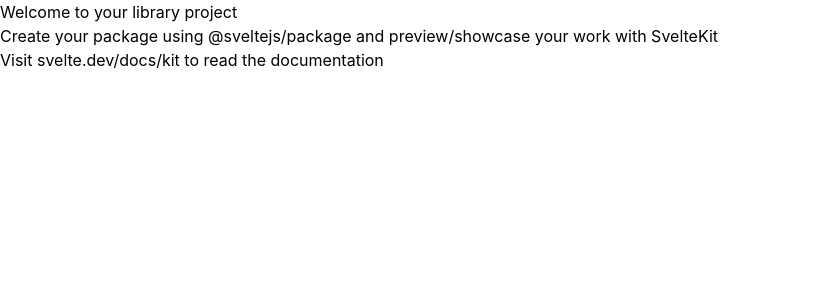
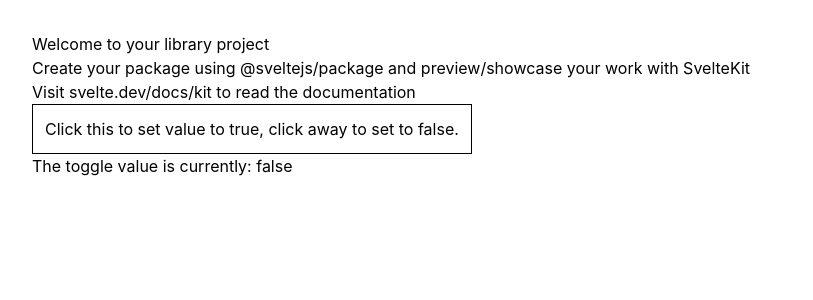
Before and after one commit to mitchsaylor/svelte-click-away, a SvelteKit app: page / in a window 1280 px wide. Shown: the top 300 px of the page, without its empty margins (0-813 px from the left). Built offline with nearby package versions, Linux system fonts and the light colour scheme.

Commit message:
feat: add function

```diff
--- a/package.json
+++ b/package.json
@@ -1,6 +1,7 @@
 {
 	"name": "svelte-click-away",
 	"version": "0.0.1",
+	"license": "MIT",
 	"scripts": {
 		"dev": "vite dev",
 		"build": "vite build && npm run prepack",
--- a/src/app.d.ts
+++ b/src/app.d.ts
@@ -1,5 +1,8 @@
 // See https://svelte.dev/docs/kit/types#app.d.ts
 // for information about these interfaces
+
+/// <reference types="./lib/index.d.ts" />
+
 declare global {
 	namespace App {
 		// interface Error {}
--- /dev/null
+++ b/src/lib/clickAway.ts
@@ -0,0 +1,13 @@
+export function clickAway(node: HTMLElement) {
+	const handleClick = (event: MouseEvent) => {
+		if (node && !node.contains(event.target as HTMLElement) && !event.defaultPrevented) {
+			node.dispatchEvent(new CustomEvent('clickaway', node as CustomEventInit));
+		}
+	};
+	document.addEventListener('click', handleClick, true);
+	return {
+		destroy() {
+			document.removeEventListener('click', handleClick, true);
+		}
+	};
+}
--- /dev/null
+++ b/src/lib/index.d.ts
@@ -0,0 +1,5 @@
+declare namespace svelteHTML {
+	interface HTMLAttributes {
+		onclickaway?: (event: CustomEvent) => void;
+	}
+}
--- a/src/lib/index.ts
+++ b/src/lib/index.ts
@@ -1 +1 @@
-// Reexport your entry components here
+export { clickAway } from '#lib/clickAway.ts';
--- a/src/routes/+page.svelte
+++ b/src/routes/+page.svelte
@@ -1,3 +1,26 @@
-<h1>Welcome to your library project</h1>
-<p>Create your package using @sveltejs/package and preview/showcase your work with SvelteKit</p>
-<p>Visit <a href="https://svelte.dev/docs/kit">svelte.dev/docs/kit</a> to read the documentation</p>
+<script lang="ts">
+	import { clickAway } from '#lib/index.ts';
+
+	let open: boolean = $state(false);
+
+	const handleClickAway = () => {
+		open = false;
+	};
+</script>
+
+<main class="p-8">
+	<h1>Welcome to your library project</h1>
+	<p>Create your package using @sveltejs/package and preview/showcase your work with SvelteKit</p>
+	<p>
+		Visit <a href="https://svelte.dev/docs/kit">svelte.dev/docs/kit</a> to read the documentation
+	</p>
+	<button
+		class="border border-black p-3 hover:bg-black/5"
+		use:clickAway
+		onclickaway={handleClickAway}
+		onclick={() => (open = true)}
+	>
+		Click this to set value to true, click away to set to false.
+	</button>
+	<p>The toggle value is currently: {open.toString()}</p>
+</main>
--- a/tsconfig.json
+++ b/tsconfig.json
@@ -3,5 +3,6 @@
 	"compilerOptions": {
 		"sourceMap": true,
 		"strict": true
-	}
+	},
+	"moduleResolution": "NodeNext"
 }
```
